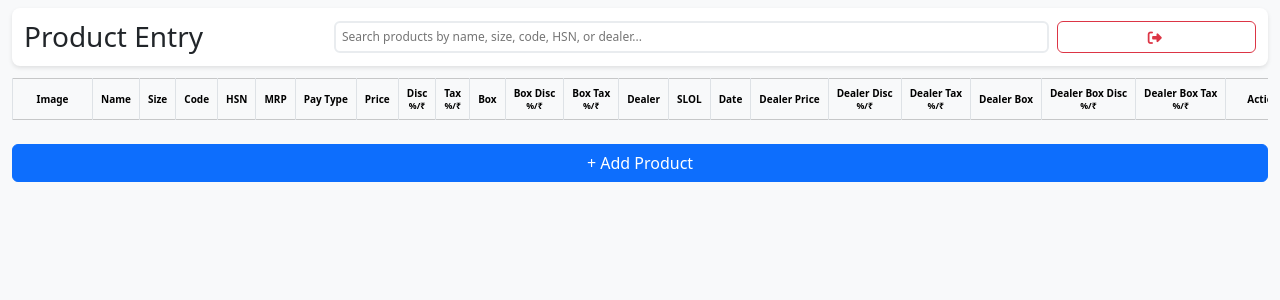
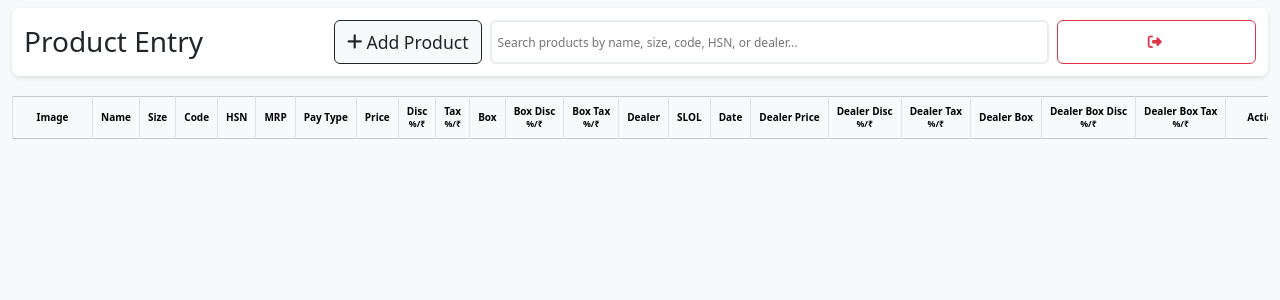
Before and after one commit to Hetviradadiya/pricemanagement, a Django app: page /product/ in a window 1280 px wide. Shown: the top 300 px of the page. Run offline with Django 4.2, Linux system fonts and the light colour scheme; the visitor is signed in with stand-in values (Sample User, id 1); data that the repository does not hold is empty; some libraries are stand-ins or nearby versions.

Commit message:
Fix design and image issue

```diff
--- a/priceapp/serializers.py
+++ b/priceapp/serializers.py
@@ -43,7 +43,7 @@ class ProductSizeSerializer(serializers.ModelSerializer):
         return product_size
 
 class ProductSerializer(serializers.ModelSerializer):
-    photo = Base64ImageField(required=False, allow_null=True, allow_empty_file=True)
+    photo = serializers.ImageField(required=False, allow_null=True, allow_empty_file=True)
     sizes = ProductSizeSerializer(many=True, required=False)
 
     class Meta:
--- a/priceapp/static/css/products.css
+++ b/priceapp/static/css/products.css
@@ -1,3 +1,16 @@
+/* Add Product button custom style */
+#addProductBtn, #addProductBtnMobile {
+  transition: background 0.2s, color 0.2s, border-color 0.2s, box-shadow 0.2s;
+  background: #f8f9fa;
+  color: #212529;
+  border: 1.5px solid #212529;
+}
+#addProductBtn:hover, #addProductBtnMobile:hover {
+  background: #212529;
+  color: #fff;
+  border-color: #212529;
+  box-shadow: 0 2px 8px rgba(33,37,41,0.08);
+}
   body {
         background-color: #f8f9fa;
         font-size: 14px;
--- a/priceapp/static/js/products.js
+++ b/priceapp/static/js/products.js
@@ -143,48 +143,9 @@ let productCount = 0;
       //   });
       // }
 
-      // Resize image before converting to base64
-      function resizeImageFile(file, maxSize = 800) {
-        return new Promise((resolve, reject) => {
-          const img = new Image();
-          const reader = new FileReader();
-          reader.onload = function (e) {
-            img.src = e.target.result;
-          };
-          img.onload = function () {
-            let width = img.width;
-            let height = img.height;
-            if (width > maxSize || height > maxSize) {
-              if (width > height) {
-                height = Math.round((height * maxSize) / width);
-                width = maxSize;
-              } else {
-                width = Math.round((width * maxSize) / height);
-                height = maxSize;
-              }
-            }
-            const canvas = document.createElement('canvas');
-            canvas.width = width;
-            canvas.height = height;
-            const ctx = canvas.getContext('2d');
-            ctx.drawImage(img, 0, 0, width, height);
-            // JPEG for best compression, quality 0.7
-            canvas.toBlob(
-              (blob) => {
-                const resizedReader = new FileReader();
-                resizedReader.onload = () => resolve(resizedReader.result);
-                resizedReader.onerror = reject;
-                resizedReader.readAsDataURL(blob);
-              },
-              'image/jpeg',
-              0.7
-            );
-          };
-          img.onerror = reject;
-          reader.onerror = reject;
-          reader.readAsDataURL(file);
-        });
-      }
+      // --- Base64 and resize logic for photo upload is DISABLED for PythonAnywhere free ---
+      // Use standard file upload to Django media instead. Do NOT convert images to base64 or resize in JS.
+      // The backend should handle file uploads via multipart/form-data.
 
       // Preview selected photo
       function previewPhoto(input) {
@@ -513,10 +474,33 @@ let productCount = 0;
           <button class="btn btn-sm btn-secondary" onclick="removeProductRow(this, ${productId})">✖ Del</button>
         </td>
       `;
-        tbody.appendChild(productRow);
-
+        if (tbody.firstChild) {
+          tbody.insertBefore(productRow, tbody.firstChild);
+        } else {
+          tbody.appendChild(productRow);
+        }
         // Show save button when product is added
         toggleSaveButtonVisibility();
+
+        // Scroll to the new row (top of list)
+        setTimeout(() => {
+          productRow.scrollIntoView({ behavior: 'smooth', block: 'start' });
+          // Adjust scroll to account for sticky header (header height ~56px)
+          const headerOffset = 90; // Increase offset for sticky header height
+          const scroller = document.querySelector('.table-responsive') || window;
+          const rowRect = productRow.getBoundingClientRect();
+          const scrollerRect = scroller.getBoundingClientRect ? scroller.getBoundingClientRect() : { top: 0 };
+          const scrollTop = (scroller === window ? window.scrollY : scroller.scrollTop);
+          const offset = rowRect.top - scrollerRect.top - headerOffset;
+          if (scroller === window) {
+            window.scrollTo({ top: scrollTop + offset, behavior: 'smooth' });
+          } else {
+            scroller.scrollTo({ top: scrollTop + offset, behavior: 'smooth' });
+          }
+          // Focus the product name input (second cell, first input)
+          const nameInput = productRow.querySelectorAll('td')[1]?.querySelector('input');
+          if (nameInput) nameInput.focus();
+        }, 100);
       }
 
       // --- Price Calculations ---
@@ -636,9 +620,6 @@ let productCount = 0;
         }
       }
 
-      document
-        .getElementById("addProductBtn")
-        .addEventListener("click", addProductRow);
 
             document
         .getElementById("saveProductsBtn")
@@ -783,41 +764,35 @@ let productCount = 0;
           // Use Promise.all to wait for all saves to complete
           const savePromises = data.map(async (productData, index) => {
             try {
-              // Convert photo file to base64 if exists (optional)
+              // --- Base64/resize logic DISABLED ---
+              // Use standard file upload for productData.photo (File object)
+              // The backend should accept multipart/form-data for image uploads.
+              // If photo is present, keep as File; do not convert to base64.
               if (productData.photo && productData.photo instanceof File) {
-                try {
-                  console.log(`📷 Converting photo to base64 for product ${index + 1}: ${productData.photo.name}`);
-                  // const base64Photo = await fileToBase64(productData.photo);
-                  const base64Photo = await resizeImageFile(file, 800); // 800px max dimension
-                  console.log(`✅ Photo converted to base64. Length: ${base64Photo.length} characters`);
-                  productData.photo = base64Photo;
-                } catch (err) {
-                  console.error(`❌ Error converting photo to base64 for product ${index + 1}:`, err);
-                  delete productData.photo; // Remove photo if conversion fails
-                }
+                // Leave productData.photo as File; handle upload in backend
               } else if (productData.removePhoto) {
-                // This shouldn't happen in create mode, but handle it just in case
-                console.log(`📷 Remove photo flag found in create mode for product ${index + 1} - removing photo field`);
                 delete productData.photo;
                 delete productData.removePhoto;
-              } else {
-                console.log(`📷 No photo to convert for product ${index + 1} - skipping photo field`);
               }
 
               // Debug: Log the final photo value being sent for creation
               if ('photo' in productData) {
-                console.log(`📷 Final photo value for creation - type: ${typeof productData.photo}, is base64: ${typeof productData.photo === 'string' && productData.photo.startsWith('data:')}`);
+                console.log(`📷 Final photo value for creation - type: ${typeof productData.photo}`);
               } else {
                 console.log(`📷 Photo field not included in creation data`);
               }
 
+              // Use FormData for file upload
+              const formData = new FormData();
+              for (const key in productData) {
+                formData.append(key, productData[key]);
+              }
               const response = await fetch("/api/product-create/", {
                 method: "POST",
                 headers: {
-                  "Content-Type": "application/json",
                   "X-CSRFToken": getCookie("csrftoken"),
                 },
-                body: JSON.stringify(productData),
+                body: formData,
               });
 
               const result = await response.json();
@@ -888,44 +863,35 @@ let productCount = 0;
           const url = `/api/product-create/${productId}/`;
           console.log(`📡 Sending PATCH request to: ${url}`);
 
-          // Handle photo update based on different scenarios
+          // --- Base64/resize logic DISABLED for update ---
+          // Use standard file upload for productData.photo (File object)
           if (productData.photo && productData.photo instanceof File) {
-            // New photo selected - convert to base64
-            try {
-              console.log(`📷 Converting new photo to base64 for update: ${productData.photo.name}`);
-              // const base64Photo = await fileToBase64(productData.photo);
-              const base64Photo = await resizeImageFile(file, 800); // 800px max dimension
-              console.log(`✅ New photo converted to base64 for update. Length: ${base64Photo.length} characters`);
-              productData.photo = base64Photo;
-            } catch (err) {
-              console.error(`❌ Error converting photo to base64 for update:`, err);
-              delete productData.photo; // Remove photo if conversion fails
-            }
+            // Leave productData.photo as File; handle upload in backend
           } else if (productData.removePhoto) {
-            // Photo marked for removal - send empty string to remove it (Base64ImageField accepts empty string)
-            console.log(`📷 Removing photo for update as requested`);
             productData.photo = "";
-            delete productData.removePhoto; // Clean up the flag
+            delete productData.removePhoto;
           } else {
-            // No new photo selected and not marked for removal - preserve existing photo
-            console.log(`📷 No photo change for update - existing photo will be preserved`);
             delete productData.photo;
           }
 
           // Debug: Log the final photo value being sent
           if ('photo' in productData) {
-            console.log(`📷 Final photo value type: ${typeof productData.photo}, value: ${productData.photo === null ? 'null' : productData.photo === "" ? 'empty string' : 'base64 data'}`);
+            console.log(`📷 Final photo value type: ${typeof productData.photo}`);
           } else {
             console.log(`📷 Photo field not included in update data`);
           }
 
+          // Use FormData for file upload
+          const formData = new FormData();
+          for (const key in productData) {
+            formData.append(key, productData[key]);
+          }
           const response = await fetch(url, {
             method: "PATCH",
             headers: {
-              "Content-Type": "application/json",
               "X-CSRFToken": getCookie("csrftoken"),
             },
-            body: JSON.stringify(productData),
+            body: formData,
           });
 
           console.log(`📡 Response status: ${response.status}`);
--- a/priceapp/templates/products.html
+++ b/priceapp/templates/products.html
@@ -24,21 +24,25 @@
   </head>
   <body>
     <div class="container-fluid py-2">
-      <!-- Header Section with Search and Logout -->
+      <!-- Header Section with Search, Add Product, and Logout -->
       <div class="header-section">
         <!-- Desktop Layout -->
         <div class="row align-items-center g-2 d-none d-md-flex">
-          <div class="col-md-3">
+          <div class="col-md-3 d-flex align-items-center gap-2">
             <h3 class="mb-0">Product Entry</h3>
           </div>
-          <div class="col-md-7">
-            <div class="position-relative w-100">
+          <div class="col-md-7 d-flex align-items-center gap-2">
+            <button class="btn btn-outline-dark d-flex align-items-center justify-content-center" id="addProductBtn" style="height:44px;min-width:44px;font-size:1.1rem;white-space:nowrap;background:#f8f9fa;">
+              <i class="fa fa-plus me-1"></i> Add Product
+            </button>
+            <div class="flex-grow-1 position-relative">
               <input
                 type="text"
                 id="searchBox"
                 class="search-box w-100"
                 placeholder="Search products by name, size, code, HSN, or dealer..."
                 oninput="searchProducts(this.value)"
+                style="height:44px;"
               >
               <button
                 id="clearSearchBtn"
@@ -52,8 +56,8 @@
             </div>
           </div>
           <div class="col-md-2">
-            <div class="d-flex justify-content-end">
-              <button class="btn btn-outline-danger logout-btn w-100" onclick="logout()">
+            <div class="d-flex justify-content-end align-items-center" style="height:44px;">
+              <button class="btn btn-outline-danger logout-btn w-100 d-flex align-items-center justify-content-center" onclick="logout()" style="height:44px;">
                 <i class="fa-solid fa-right-from-bracket"></i>
               </button>
             </div>
@@ -62,21 +66,21 @@
 
         <!-- Mobile Layout -->
         <div class="d-md-none">
-          <!-- First row: Title and Logout button -->
           <div class="row align-items-center mb-2">
-            <div class="col-8">
-              <h3 class="mb-0">Product Entry</h3>
-            </div>
-            <div class="col-4">
-              <div class="d-flex justify-content-end">
-                <button class="btn btn-outline-danger logout-btn" onclick="logout()">
+            <div class="col-12">
+              <div class="d-flex align-items-center justify-content-between gap-2">
+                <h3 class="mb-0 flex-shrink-1" style="font-size:1.3rem;">Product Entry</h3>
+                <button class="btn btn-outline-dark btn-lg rounded-circle shadow-sm d-flex align-items-center justify-content-center" id="addProductBtnMobile" style="width:44px;height:44px;font-size:1.5rem;line-height:1;background:#f8f9fa;">
+                  <span class="visually-hidden">Add Product</span>
+                  <i class="fa fa-plus"></i>
+                </button>
+                <button class="btn btn-outline-danger logout-btn d-flex align-items-center justify-content-center" onclick="logout()" style="width:44px;height:44px;">
                   <i class="fa-solid fa-right-from-bracket"></i>
                 </button>
               </div>
             </div>
           </div>
-          <!-- Second row: Full-width search -->
-          <div class="row">
+          <div class="row mb-2">
             <div class="col-12">
               <div class="position-relative w-100">
                 <input
@@ -104,52 +108,82 @@
       <!-- Search Results Summary -->
       <div id="searchSummary" class="text-center" style="display: none;"></div>
 
-      <div class="table-responsive">
+
+      <!-- Save/Cancel Buttons (below header, above table) -->
+      <div class="row mb-2">
+        <div class="col-12 d-flex gap-2">
+          <button class="btn btn-success flex-fill" id="saveProductsBtn" style="display: none;">
+            💾 Save Products
+          </button>
+          <button class="btn btn-secondary flex-fill" id="cancelEditBtn" style="display: none;" onclick="cancelEdit()">
+            ❌ Cancel Edit
+          </button>
+        </div>
+      </div>
+    <script>
+      // Only assign addProductRow to the visible Add Product button and disable the hidden one
+      function setAddProductBtnHandler() {
+        var addBtn = document.getElementById('addProductBtn');
+        var addBtnMobile = document.getElementById('addProductBtnMobile');
+        if (window.innerWidth >= 768) {
+          if (addBtn) {
+            addBtn.onclick = addProductRow;
+            addBtn.disabled = false;
+          }
+          if (addBtnMobile) {
+            addBtnMobile.onclick = null;
+            addBtnMobile.disabled = true;
+          }
+        } else {
+          if (addBtn) {
+            addBtn.onclick = null;
+            addBtn.disabled = true;
+          }
+          if (addBtnMobile) {
+            addBtnMobile.onclick = addProductRow;
+            addBtnMobile.disabled = false;
+          }
+        }
+      }
+      document.addEventListener('DOMContentLoaded', setAddProductBtnHandler);
+      window.addEventListener('resize', setAddProductBtnHandler);
+    </script>
+
+      <div class="table-responsive" style="max-height: 70vh; overflow-y: auto;">
         <table
           class="table table-bordered table-hover align-middle"
           id="productTable"
+          style="min-width: 1200px;"
         >
-          <thead class="table-light">
+          <thead class="table-light" style="position: sticky; top: 0; z-index: 2; background: #f8f9fa;">
             <tr>
-              <th class="photo-column">Image</th>
-              <th>Name</th>
-              <th>Size</th>
-              <th>Code</th>
-              <th>HSN</th>
-              <th>MRP</th>
-              <th>Pay Type</th>
-              <th>Price</th>
-              <th>Disc<br><small>%/₹</small></th>
-              <th>Tax<br><small>%/₹</small></th>
-              <th>Box</th>
-              <th>Box Disc<br><small>%/₹</small></th>
-              <th>Box Tax<br><small>%/₹</small></th>
-              <th>Dealer</th>
-              <th>SLOL</th>
-              <th>Date</th>
-              <th>Dealer Price</th>
-              <th>Dealer Disc<br><small>%/₹</small></th>
-              <th>Dealer Tax<br><small>%/₹</small></th>
-              <th>Dealer Box</th>
-              <th>Dealer Box Disc<br><small>%/₹</small></th>
-              <th>Dealer Box Tax<br><small>%/₹</small></th>
-              <th class="actions-column">Actions</th>
+              <th class="photo-column" style="position: sticky; top: 0; background: #f8f9fa;">Image</th>
+              <th style="position: sticky; top: 0; background: #f8f9fa;">Name</th>
+              <th style="position: sticky; top: 0; background: #f8f9fa;">Size</th>
+              <th style="position: sticky; top: 0; background: #f8f9fa;">Code</th>
+              <th style="position: sticky; top: 0; background: #f8f9fa;">HSN</th>
+              <th style="position: sticky; top: 0; background: #f8f9fa;">MRP</th>
+              <th style="position: sticky; top: 0; background: #f8f9fa;">Pay Type</th>
+              <th style="position: sticky; top: 0; background: #f8f9fa;">Price</th>
+              <th style="position: sticky; top: 0; background: #f8f9fa;">Disc<br><small>%/₹</small></th>
+              <th style="position: sticky; top: 0; background: #f8f9fa;">Tax<br><small>%/₹</small></th>
+              <th style="position: sticky; top: 0; background: #f8f9fa;">Box</th>
+              <th style="position: sticky; top: 0; background: #f8f9fa;">Box Disc<br><small>%/₹</small></th>
+              <th style="position: sticky; top: 0; background: #f8f9fa;">Box Tax<br><small>%/₹</small></th>
+              <th style="position: sticky; top: 0; background: #f8f9fa;">Dealer</th>
+              <th style="position: sticky; top: 0; background: #f8f9fa;">SLOL</th>
+              <th style="position: sticky; top: 0; background: #f8f9fa;">Date</th>
+              <th style="position: sticky; top: 0; background: #f8f9fa;">Dealer Price</th>
+              <th style="position: sticky; top: 0; background: #f8f9fa;">Dealer Disc<br><small>%/₹</small></th>
+              <th style="position: sticky; top: 0; background: #f8f9fa;">Dealer Tax<br><small>%/₹</small></th>
+              <th style="position: sticky; top: 0; background: #f8f9fa;">Dealer Box</th>
+              <th style="position: sticky; top: 0; background: #f8f9fa;">Dealer Box Disc<br><small>%/₹</small></th>
+              <th style="position: sticky; top: 0; background: #f8f9fa;">Dealer Box Tax<br><small>%/₹</small></th>
+              <th class="actions-column" style="position: sticky; top: 0; background: #f8f9fa;">Actions</th>
             </tr>
           </thead>
           <tbody id="productList"></tbody>
         </table>
-      </div>
-
-      <div class="d-grid gap-1 mt-2">
-        <button class="btn btn-primary" id="addProductBtn">
-          + Add Product
-        </button>
-        <button class="btn btn-success" id="saveProductsBtn" style="display: none;">
-          💾 Save Products
-        </button>
-        <button class="btn btn-secondary" id="cancelEditBtn" style="display: none;" onclick="cancelEdit()">
-          ❌ Cancel Edit
-        </button>
       </div>
     </div>
 
```
